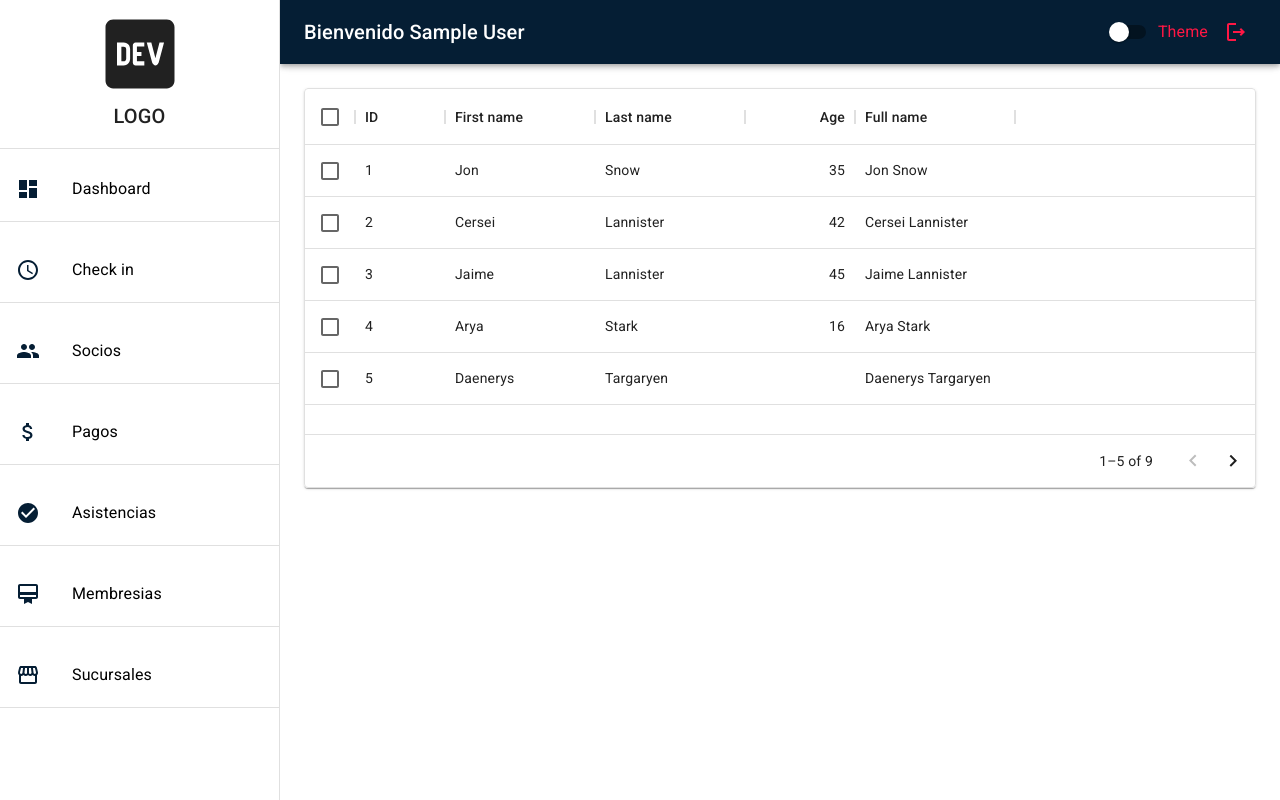
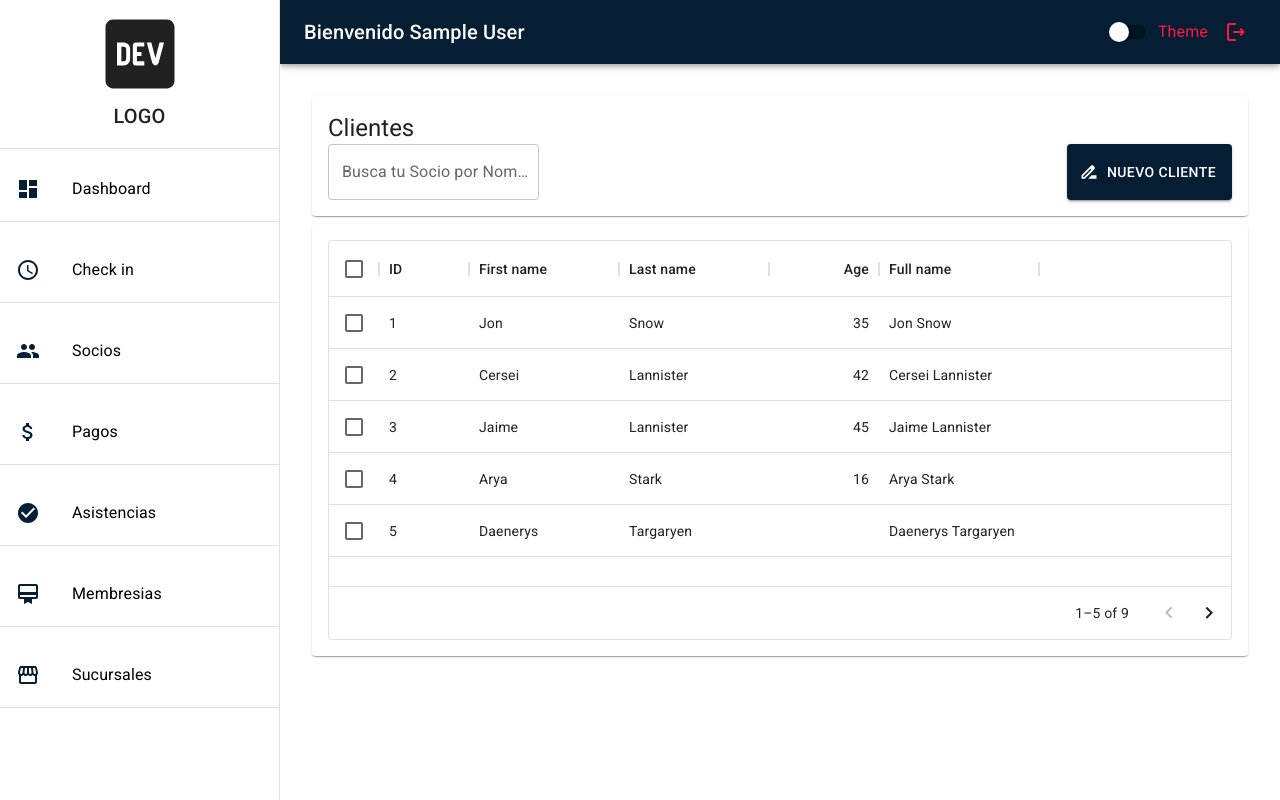
Before and after one commit to th3liquid/gym2, a React (Vite) app: page /socios in a window 1280 px wide. Built offline with nearby package versions, Linux system fonts and the light colour scheme; no server answers; the database is empty; sample sign-in values are in the browser's storage.

Commit message:
Socios cascaron

```diff
--- a/src/journal/pages/SociosPage.jsx
+++ b/src/journal/pages/SociosPage.jsx
@@ -1,38 +1,50 @@
-import { useDispatch, useSelector } from 'react-redux';
-import { Card, Grid, IconButton, Typography } from '@mui/material';
-import { AddOutlined } from '@mui/icons-material';
+import { useDispatch, useSelector } from "react-redux";
+import { Button, Card, Grid, IconButton, TextField, Typography } from "@mui/material";
+import { AddOutlined } from "@mui/icons-material";
 
-import { JournalLayout } from '../layout/JournalLayout';
-import { NoteView, NothingSelectedView } from '../views';
-import { startNewNote } from '../../store/journal/thunks';
-import { DataGrid } from '@mui/x-data-grid';
-import TablasReact from '../components/TablasReact';
-
-
-
-
+import { JournalLayout } from "../layout/JournalLayout";
+import { NoteView, NothingSelectedView } from "../views";
+import { startNewNote } from "../../store/journal/thunks";
+import { DataGrid } from "@mui/x-data-grid";
+import TablasReact from "../components/TablasReact";
+import DriveFileRenameOutlineIcon from '@mui/icons-material/DriveFileRenameOutline';
 
 export const SociosPage = () => {
-
-
   const dispatch = useDispatch();
   // const { isSaving, active } = useSelector( state => state.journal );
 
   const onClickNewNote = () => {
-    dispatch( startNewNote() );
-  }
+    dispatch(startNewNote());
+  };
 
   return (
     <JournalLayout>
+      <Card sx={{padding: 2, margin: 1 }}>
+        <Grid container>
+          <Typography variant="h5">Clientes</Typography>
+        </Grid>
+        <Grid container>
+          <Grid item md={6}>
+          <TextField
+            type="text"
+            id="outlined-basic"
 
+            label="Busca tu Socio por Nombre"
+            variant="outlined"
+          />
 
-      <Card>
-      <TablasReact />
+          </Grid>
+          <Grid sx={{display: 'flex', justifyContent: 'end'}} item md={6}>
+            <Button startIcon={<DriveFileRenameOutlineIcon />} variant="contained">Nuevo Cliente</Button>
 
+          </Grid>
+
+        </Grid>
       </Card>
 
-
-
+      <Card sx={{ margin: 1, padding: 2 }}>
+        <TablasReact />
+      </Card>
     </JournalLayout>
-  )
-}
+  );
+};
```
